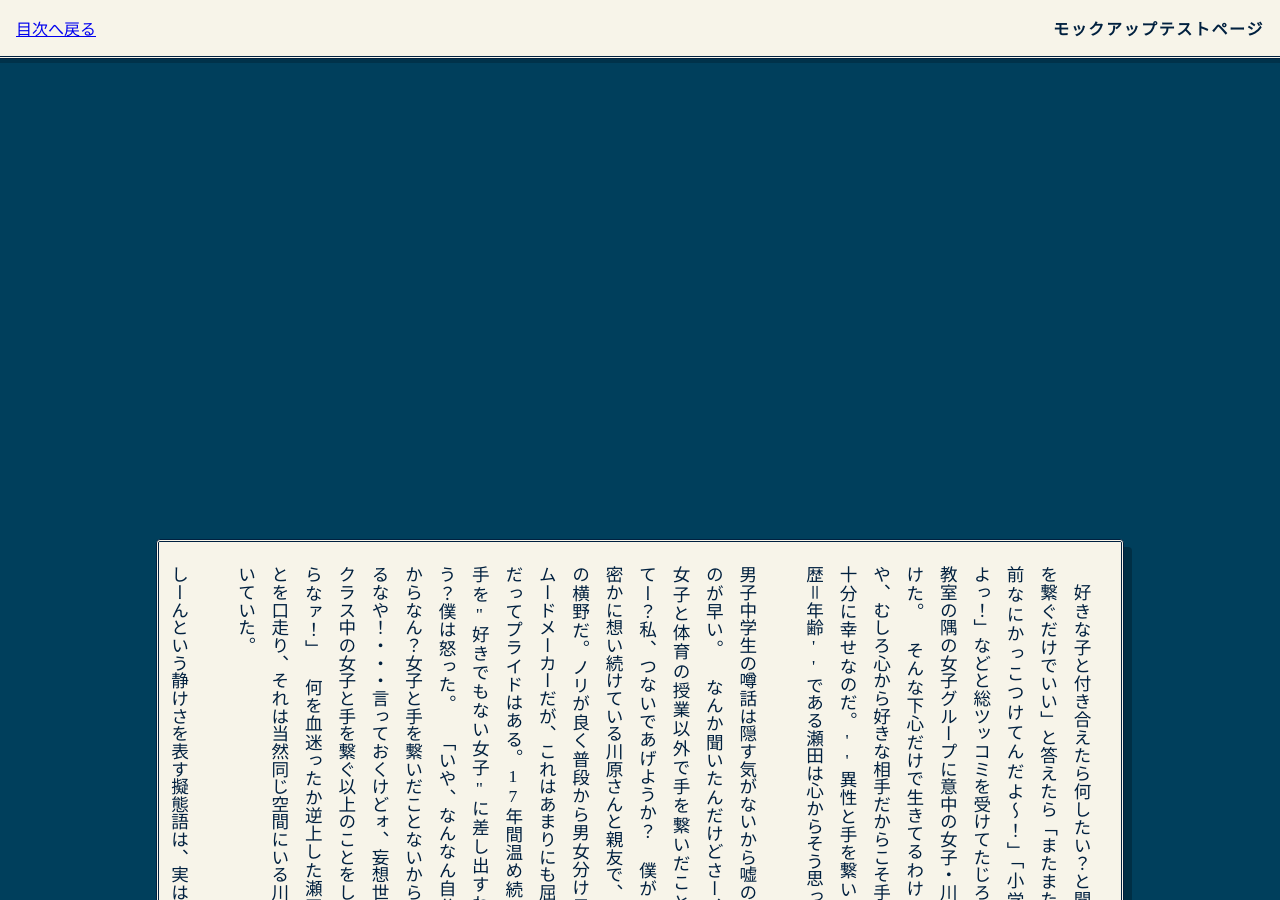
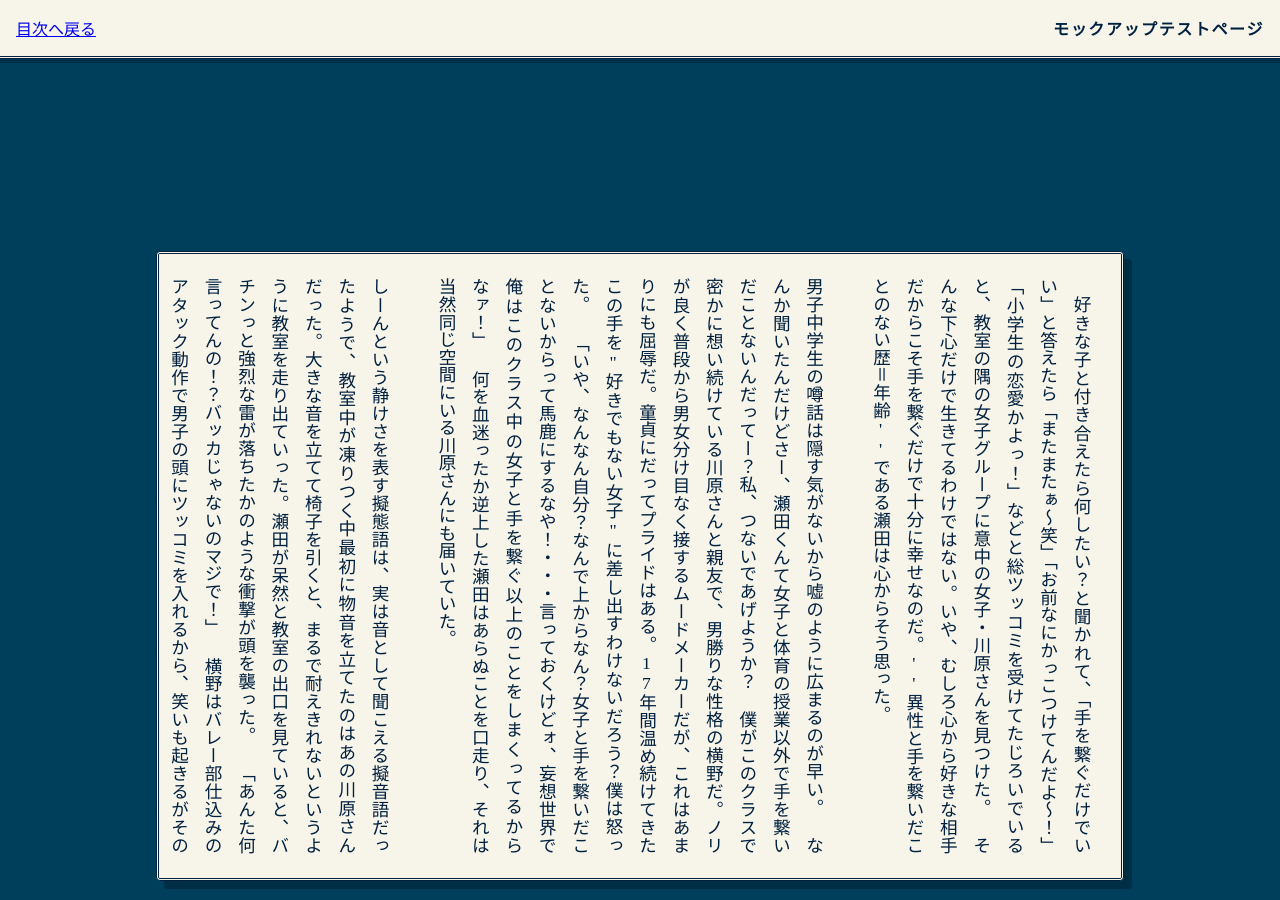
Before and after one commit to REMriaTV/HandtoHand, a Jekyll site: the page built from docs/manuscript/test-manuscript.md, in a window 1280 px wide and 900 px high. Built offline with Jekyll 4.4.1, drawn with Linux system fonts in a browser that asks for light colours; some of the changed text lies outside the part shown.

Commit message:
カードとヘッダーの間を狭める・カードの高さを広げる
  --card-height-pc: 70vh;
55vhから変更

story-mainのpaddingは、12remに縮小

```diff
--- a/docs/assets/css/story.css
+++ b/docs/assets/css/story.css
@@ -9,7 +9,7 @@
     --border-color: #00203f;   /* 枠線：濃紺 */
 
     /* カードの高さ設定 */
-    --card-height-pc: 55vh;
+    --card-height-pc: 70vh;
     --card-height-mobile: 66vh; /* スマホは画面の70%まで広げる */
 }
 
@@ -49,7 +49,7 @@ html, body {
    ========================================= */
 .story-main {
     box-sizing: border-box;
-    padding: 30rem 1rem;
+    padding: 12rem 1rem;
     width: 100%;
     max-width: 1000px;
     margin: 0 auto;
```
